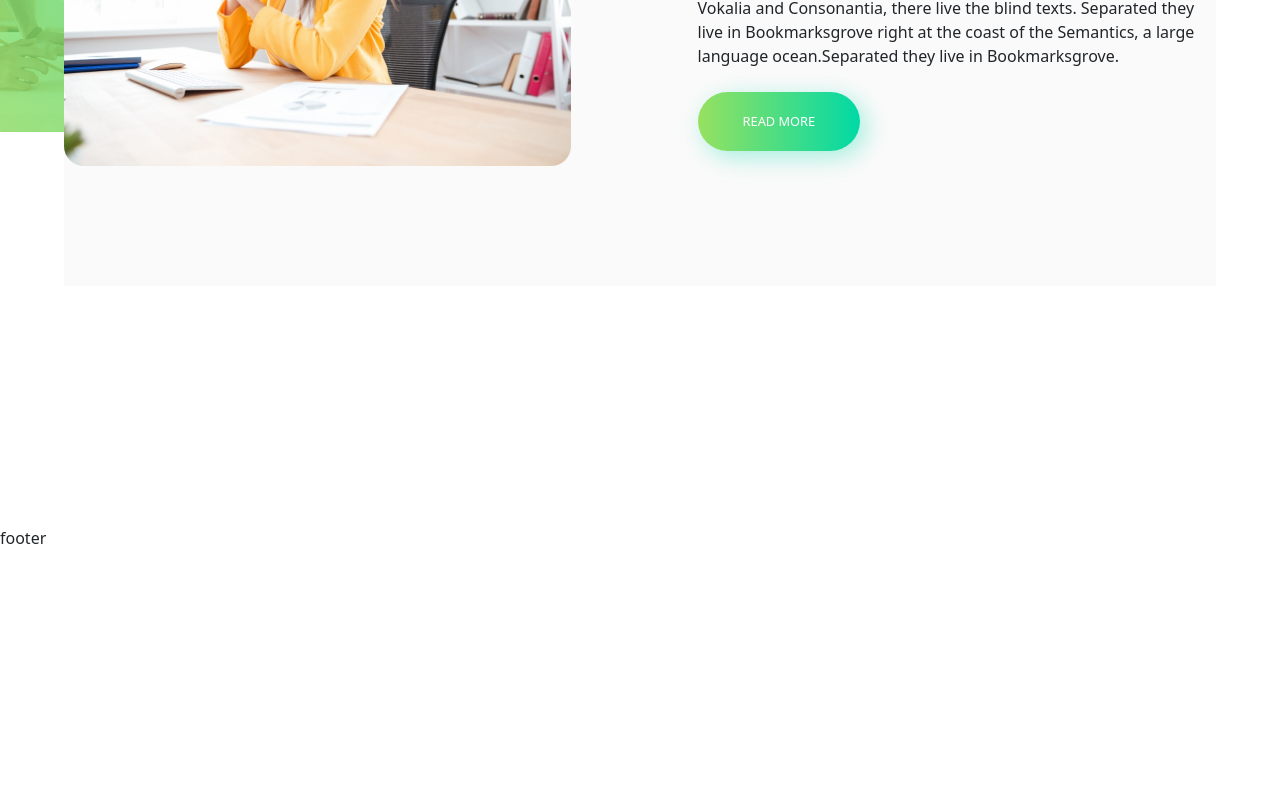
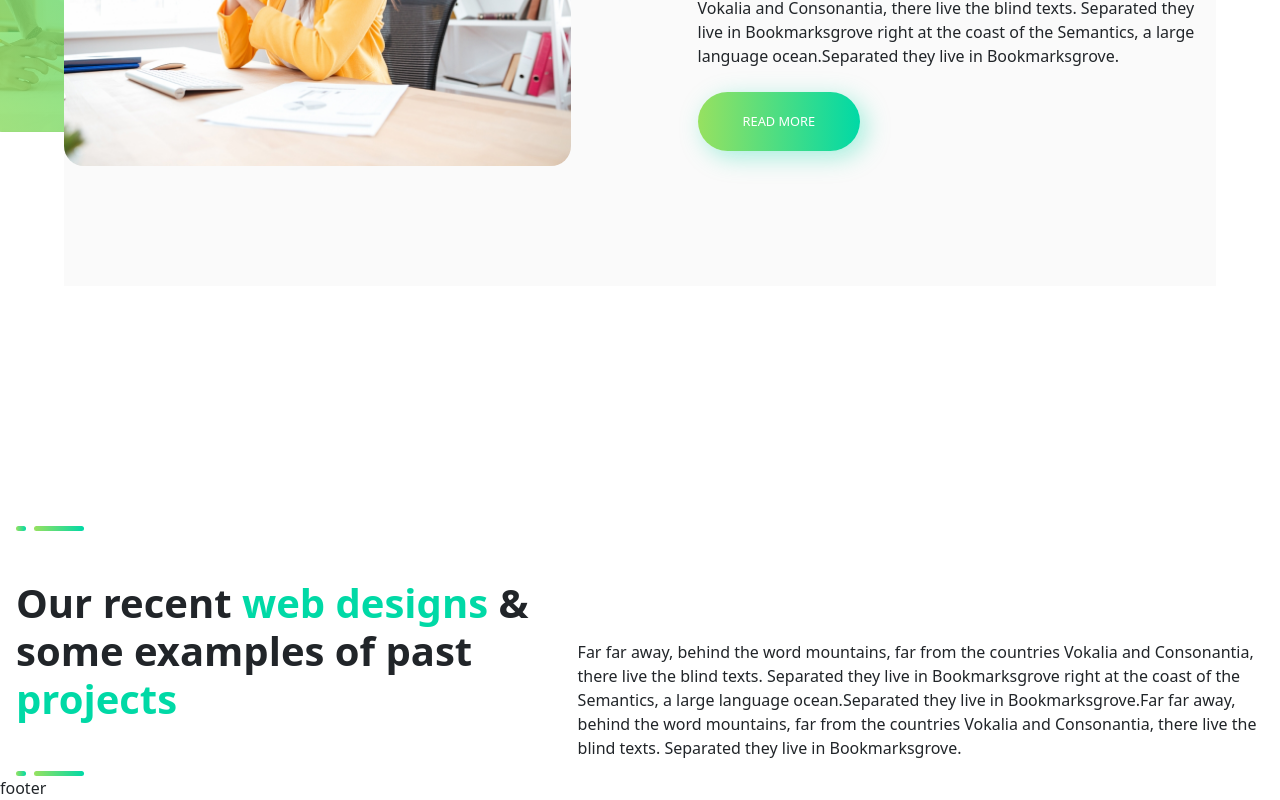
Before and after one commit to NelloRossi97/proj-html-vuejs, a Vue app: page / in a window 1280 px wide. Shown: the part 2408-3208 px from the top of the page. Before the commit the page ends 2958 px from the top, so only its background shows below. Built offline with nearby package versions, Linux system fonts and the light colour scheme; the HTML template or start-up script is replaced by a standard one.

Commit message:
added first part of showcase component

```diff
--- a/src/components/MainComponent.vue
+++ b/src/components/MainComponent.vue
@@ -3,6 +3,7 @@
         <Jumbotron/>
         <Services/>
         <LearnAbout/>
+        <Showcase/>
     </main>
 </template>
 
@@ -10,12 +11,14 @@
 import Jumbotron from './Jumbotron.vue';
 import Services from './Services.vue';
 import LearnAbout from './LearnAbout.vue';
+import Showcase from './Showcase.vue';
     export default {
     name: 'MainComponent',
     components: {
         Jumbotron,
         Services,
-        LearnAbout
+        LearnAbout,
+        Showcase
         }
     }
 </script>
--- /dev/null
+++ b/src/components/Showcase.vue
@@ -0,0 +1,45 @@
+<template>
+    <section class="mx-3 d-flex flex-column flex-lg-row align-items-center">
+        <div class="left">
+            <Divider/>
+            <h2 class="fs-1 fw-bold my-5"> Our recent <span>web designs</span>  & some examples of past <span>projects</span> </h2>
+            <Divider/>
+        </div>
+        <div class="right d-flex align-self-end">
+            <p>Far far away, behind the word mountains, far from the countries Vokalia and Consonantia, there live the blind
+                texts. Separated they live in Bookmarksgrove right at the coast of the Semantics, a large language
+                ocean.Separated they live in Bookmarksgrove.Far far away, behind the word mountains, far from the
+                countries Vokalia and Consonantia, there live the blind texts. Separated they live in Bookmarksgrove.
+            </p>
+        </div>
+    </section>
+</template>
+
+<script>
+import Divider from './Divider.vue';
+    export default {
+    name: 'Showcase',
+        components:{Divider}
+    }
+</script>
+
+<style lang="scss" scoped>
+@use '../assets/styles/partials/variables' as *;
+.left{
+    width: 45%;
+    .divider{
+        margin-top: 0 !important;
+        margin-bottom: 0 !important;
+    }
+    h2{
+        span{
+            color: $contrast-color;
+        }
+    }
+}
+.right{
+    width: 55%;
+}
+
+
+</style>
```
